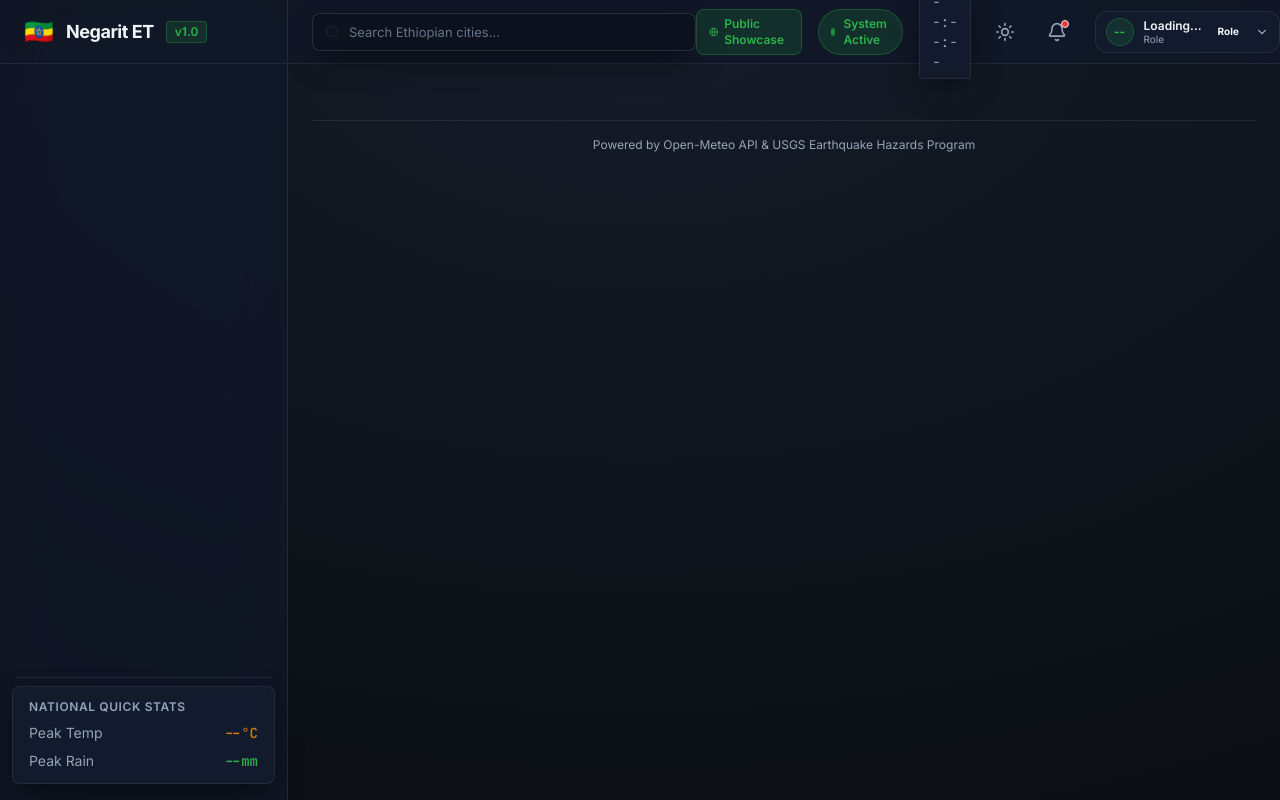
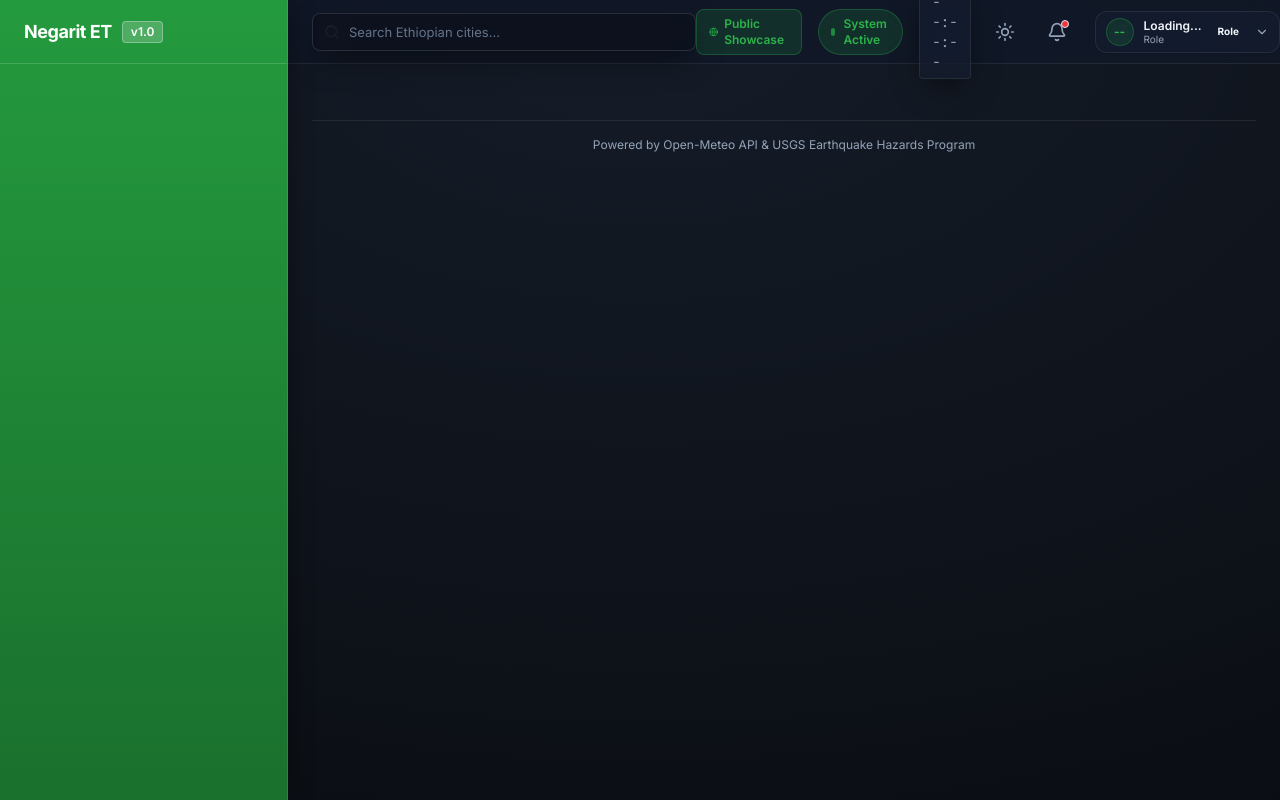
Before and after one commit to yo-hanes/NGET, a Python web app: template app/templates/dashboard.html in a window 1280 px wide. Run offline with Jinja, Linux system fonts and the light colour scheme; the template is opened without the code that fills it, so the values that code supplies are empty; some libraries are stand-ins or nearby versions.

Commit message:
feat(sidebar): brand green background, remove flag from title, and remove national quick stats

```diff
--- a/app/templates/dashboard.html
+++ b/app/templates/dashboard.html
@@ -61,37 +61,18 @@
 
     <!-- Sidebar -->
     <aside id="app-sidebar" class="fixed lg:static inset-y-0 left-0 w-72 bg-sidebar border-r border-border transform -translate-x-full lg:translate-x-0 transition-transform duration-300 z-50 flex flex-col shadow-xl lg:shadow-none">
-        <div class="h-16 flex items-center justify-between px-6 border-b border-border shrink-0">
-            <div class="flex items-center gap-3">
-                <span class="text-2xl">🇪🇹</span>
-                <span class="font-bold text-lg tracking-tight text-main">Negarit ET</span>
-                <span class="px-2 py-0.5 rounded text-xs font-semibold bg-brand-green/15 text-brand-green border border-brand-green/30">v1.0</span>
+        <div class="h-16 flex items-center justify-between px-6 border-b border-white/15 shrink-0">
+            <div class="flex items-center gap-2.5">
+                <span class="font-bold text-lg tracking-tight text-white">Negarit ET</span>
+                <span class="px-2 py-0.5 rounded text-xs font-semibold bg-white/20 text-white border border-white/30 backdrop-blur-sm">v1.0</span>
             </div>
-            <button id="btn-sidebar-close" class="lg:hidden text-slate-400 hover:text-main">
+            <button id="btn-sidebar-close" class="lg:hidden text-white/80 hover:text-white transition-colors">
                 <i data-lucide="x" class="w-5 h-5"></i>
             </button>
         </div>
 
         <div class="flex-1 overflow-y-auto py-4 px-3 space-y-1 custom-scrollbar" id="sidebar-nav">
             <!-- Populated by JS -->
-        </div>
-
-        <div class="px-4 py-2">
-            <hr class="border-border">
-        </div>
-
-        <div id="national-stats-box" class="px-4 py-3 mx-3 mb-4 rounded-lg bg-card border border-border mt-auto">
-            <div class="text-xs font-semibold text-slate-400 uppercase tracking-wider mb-2">National Quick Stats</div>
-            <div class="space-y-2 text-sm">
-                <div class="flex justify-between items-center">
-                    <span class="text-slate-400">Peak Temp</span>
-                    <span class="font-mono text-brand-amber font-semibold" id="sidebar-stat-temp">--°C</span>
-                </div>
-                <div class="flex justify-between items-center">
-                    <span class="text-slate-400">Peak Rain</span>
-                    <span class="font-mono text-brand-green font-semibold" id="sidebar-stat-rain">--mm</span>
-                </div>
-            </div>
         </div>
     </aside>
 
--- a/static/css/styles.css
+++ b/static/css/styles.css
@@ -152,10 +152,15 @@ body {
 }
 
 .bg-sidebar, #app-sidebar {
-    background: var(--layer1-bg) !important;
-    backdrop-filter: var(--layer1-blur);
-    -webkit-backdrop-filter: var(--layer1-blur);
-    border-right: var(--layer1-border) !important;
+    background: linear-gradient(180deg, #2CB34A 0%, #23953C 100%) !important;
+    border-right: 1px solid rgba(0, 0, 0, 0.12) !important;
+    box-shadow: 4px 0 24px -4px rgba(44, 179, 74, 0.25);
+}
+
+html.dark .bg-sidebar, html.dark #app-sidebar {
+    background: linear-gradient(180deg, #249A3E 0%, #1A702D 100%) !important;
+    border-right: 1px solid rgba(255, 255, 255, 0.1) !important;
+    box-shadow: 4px 0 24px -4px rgba(0, 0, 0, 0.4);
 }
 
 .bg-header, #app-header {
@@ -550,23 +569,35 @@ html:not(.dark) td {
 }
 
 /* Override text-white on headings, paragraphs, labels, spans, divs in light mode
-   unless they are inside solid colored buttons, solid badges, or dark chips */
-html:not(.dark) h1.text-white,
-html:not(.dark) h2.text-white,
-html:not(.dark) h3.text-white,
-html:not(.dark) h4.text-white,
-html:not(.dark) p.text-white,
-html:not(.dark) strong.text-white,
+   unless they are inside solid colored buttons, solid badges, dark chips, or #app-sidebar */
+html:not(.dark) h1.text-white:not(#app-sidebar *),
+html:not(.dark) h2.text-white:not(#app-sidebar *),
+html:not(.dark) h3.text-white:not(#app-sidebar *),
+html:not(.dark) h4.text-white:not(#app-sidebar *),
+html:not(.dark) p.text-white:not(#app-sidebar *),
+html:not(.dark) strong.text-white:not(#app-sidebar *),
 html:not(.dark) td.text-white,
-html:not(.dark) div.text-white:not([class*="bg-brand"]):not([class*="bg-red"]):not([class*="bg-emerald"]):not([class*="bg-green"]):not([class*="bg-blue"]):not([class*="bg-purple"]):not([class*="bg-amber"]):not([class*="bg-black"]):not([class*="bg-slate-950"]),
-html:not(.dark) span.text-white:not(.badge-count):not([class*="bg-brand"]):not([class*="bg-red"]):not([class*="bg-emerald"]):not([class*="bg-green"]):not([class*="bg-blue"]):not([class*="bg-purple"]):not([class*="bg-amber"]):not([class*="bg-black"]):not([class*="bg-slate-950"]) {
+html:not(.dark) div.text-white:not(#app-sidebar *):not([class*="bg-brand"]):not([class*="bg-red"]):not([class*="bg-emerald"]):not([class*="bg-green"]):not([class*="bg-blue"]):not([class*="bg-purple"]):not([class*="bg-amber"]):not([class*="bg-black"]):not([class*="bg-slate-950"]),
+html:not(.dark) span.text-white:not(#app-sidebar *):not(.badge-count):not([class*="bg-brand"]):not([class*="bg-red"]):not([class*="bg-emerald"]):not([class*="bg-green"]):not([class*="bg-blue"]):not([class*="bg-purple"]):not([class*="bg-amber"]):not([class*="bg-black"]):not([class*="bg-slate-950"]) {
     color: var(--text-heading) !important;
 }
 
 /* Buttons that have text-white but transparent or card backgrounds */
-html:not(.dark) button.text-white:not([class*="bg-brand"]):not([class*="bg-red"]):not([class*="bg-emerald"]):not([class*="bg-green"]):not([class*="bg-blue"]):not([class*="bg-purple"]):not([class*="bg-amber"]):not([class*="bg-black"]),
-html:not(.dark) a.text-white:not([class*="bg-brand"]):not([class*="bg-red"]):not([class*="bg-emerald"]):not([class*="bg-green"]):not([class*="bg-blue"]):not([class*="bg-purple"]):not([class*="bg-amber"]):not([class*="bg-black"]) {
+html:not(.dark) button.text-white:not(#app-sidebar *):not([class*="bg-brand"]):not([class*="bg-red"]):not([class*="bg-emerald"]):not([class*="bg-green"]):not([class*="bg-blue"]):not([class*="bg-purple"]):not([class*="bg-amber"]):not([class*="bg-black"]),
+html:not(.dark) a.text-white:not(#app-sidebar *):not([class*="bg-brand"]):not([class*="bg-red"]):not([class*="bg-emerald"]):not([class*="bg-green"]):not([class*="bg-blue"]):not([class*="bg-purple"]):not([class*="bg-amber"]):not([class*="bg-black"]) {
     color: var(--text-heading) !important;
+}
+
+html:not(.dark) #app-sidebar {
+    color: #FFFFFF !important;
+}
+
+html:not(.dark) #app-sidebar span:not(.active-tab *):not(.badge-count) {
+    color: #FFFFFF !important;
+}
+
+html:not(.dark) #app-sidebar button:not(.active-tab) {
+    color: rgba(255, 255, 255, 0.9) !important;
 }
 
 html:not(.dark) .hover\:text-white:hover {
--- a/static/js/sidebar.js
+++ b/static/js/sidebar.js
@@ -39,7 +39,7 @@ window.Sidebar = {
             if (!items || items.length === 0) return;
 
             const secHeader = document.createElement('div');
-            secHeader.className = 'text-[10px] font-bold text-muted uppercase tracking-wider px-3 mt-4 mb-2';
+            secHeader.className = 'text-[10px] font-bold text-white/70 uppercase tracking-wider px-3 mt-4 mb-2';
             secHeader.textContent = secName;
             nav.appendChild(secHeader);
 
@@ -50,7 +50,7 @@ window.Sidebar = {
                 btn.innerHTML = `
                     <i data-lucide="${item.icon}" class="w-4 h-4"></i>
                     <span class="flex-1 text-left truncate">${item.label}</span>
-                    <span class="badge-count hidden bg-brand-green/20 text-brand-green px-1.5 py-0.5 rounded text-[10px] font-bold"></span>
+                    <span class="badge-count hidden bg-white/20 text-white px-1.5 py-0.5 rounded text-[10px] font-bold"></span>
                 `;
                 btn.addEventListener('click', () => {
                     window.App.switchTab(item.key);
```
Also changed, not shown: other parts of static/css/styles.css (+39 -25 lines).
